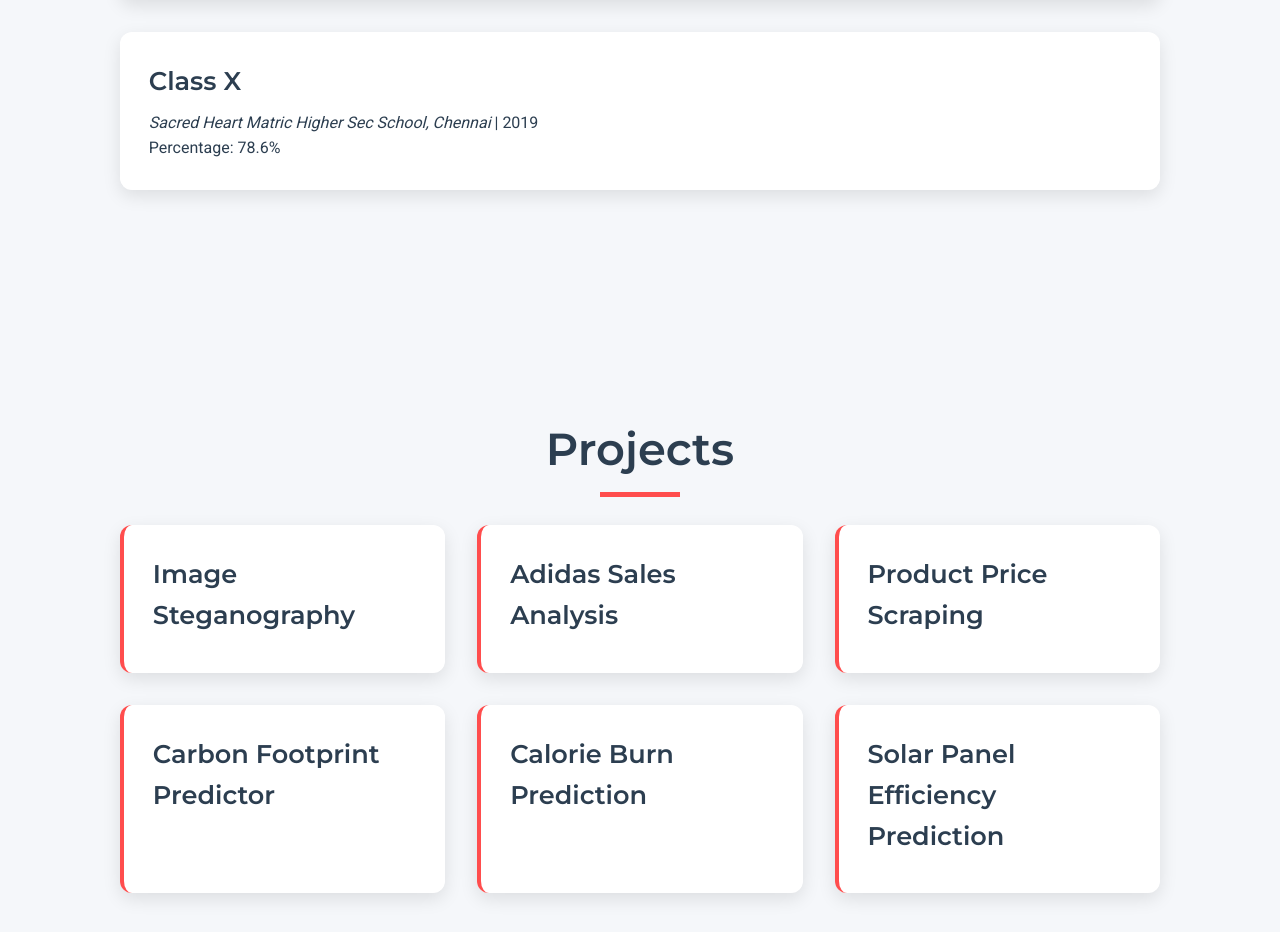
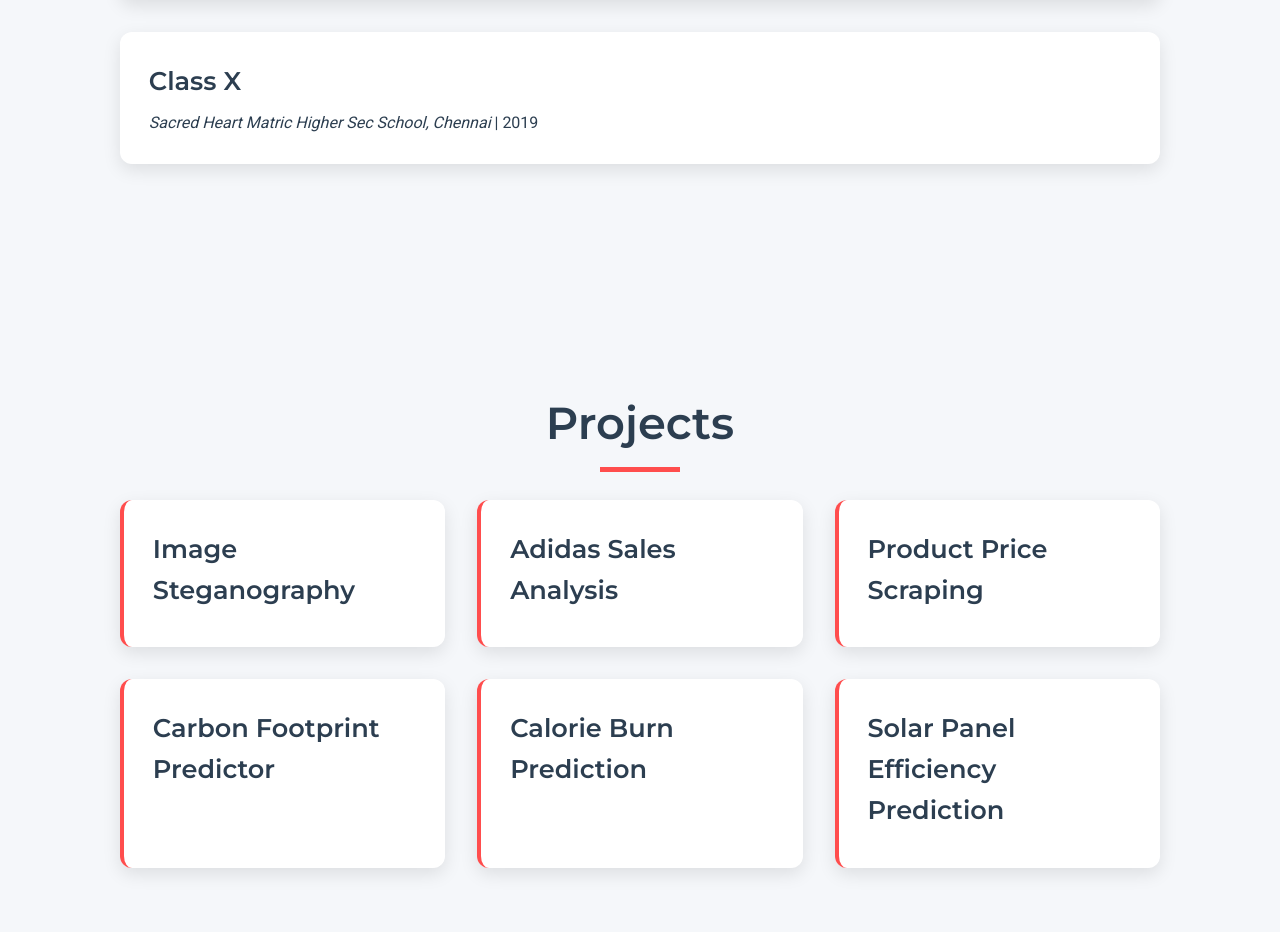
Before and after one commit to Nithin-182004/portfolio.io, a plain HTML site: page index.html in a window 1280 px wide. Shown: the part 1804-2736 px from the top of the page. Drawn offline with Linux system fonts and the light colour scheme.

Commit message:
index.html

```diff
--- a/index.html
+++ b/index.html
@@ -632,7 +632,6 @@
             <div class="education-item">
                 <h3>Class X</h3>
                 <p><em>Sacred Heart Matric Higher Sec School, Chennai</em> | 2019</p>
-                <p>Percentage: 78.6%</p>
             </div>
         </div>
     </section>
```
